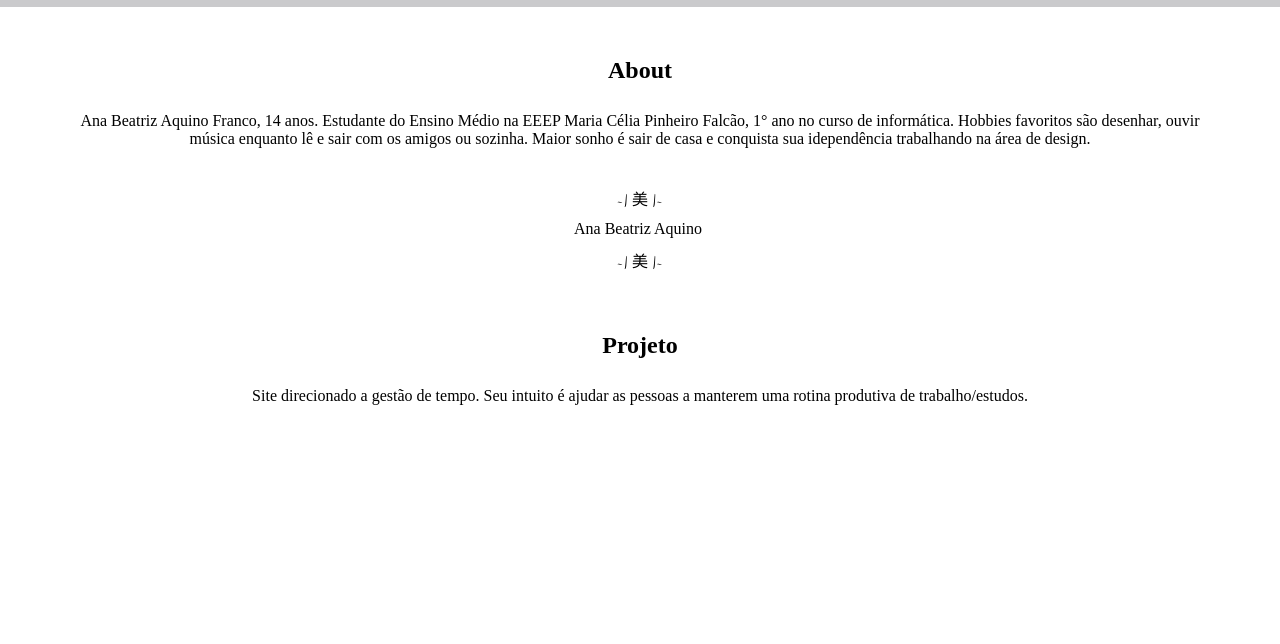
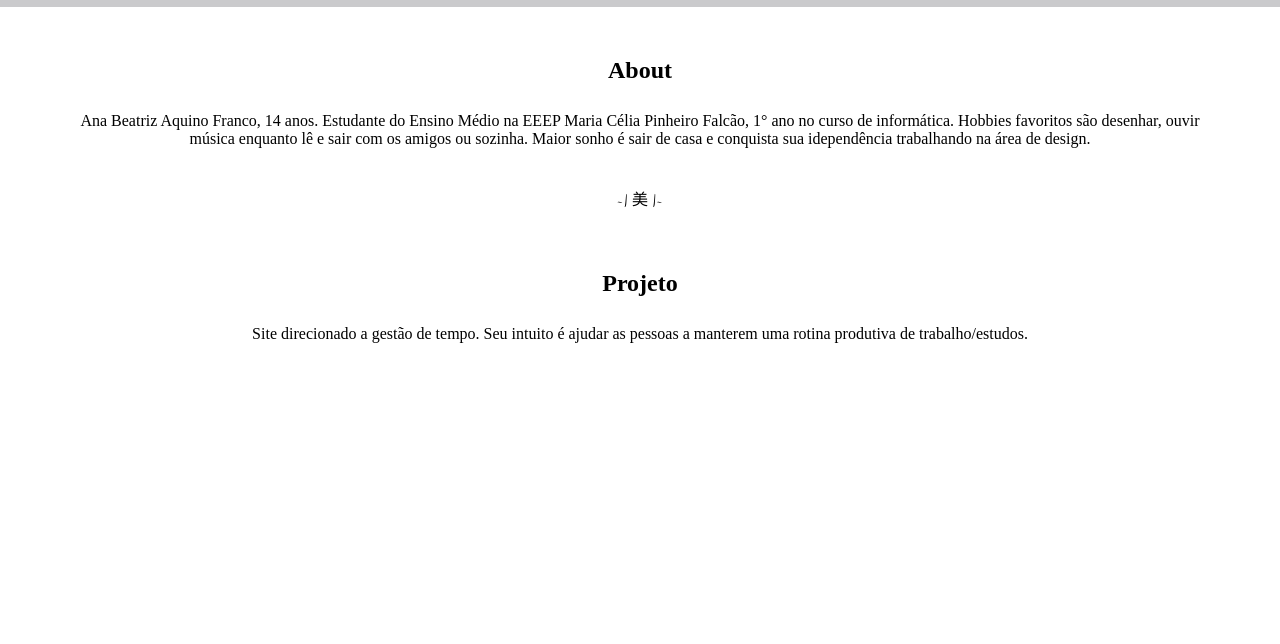
Before and after one commit to IdiotPotato/prova, a plain HTML site: page index.html in a window 1280 px wide. Shown: the part 645-1289 px from the top of the page. Drawn offline with Linux system fonts and the light colour scheme; a web font is replaced by a local one.

Commit message:
Pequenas mudanças no About e More

```diff
--- a/css/style.css
+++ b/css/style.css
@@ -73,7 +73,7 @@ header nav ul li {
 
  #lk_about{
  	width: 90%;
-  height: 115vh;
+  height: 80vh;
  	display: flex;
   flex-direction: column;
  }
--- a/index.html
+++ b/index.html
@@ -40,14 +40,6 @@
       </p>
       <br/>
       <p>~| 美 |~</p>
-    </div>
-
-    <div>
-      <div>
-        <span>Ana Beatriz Aquino</span>
-        <img src="">
-        <p>~| 美 |~</p>
-      </div>
     </div>
 
     <div>
@@ -117,7 +109,7 @@
       <p class="text">
         Instagram: mr.sandman_xd <i class="fa fa-instagram"></i>
         <br/>
-        Telephone: <i class="fa fa-phone-alt"></i>
+        Telephone: (84)994786352
         <br/>
         Email: idiotpotato04@gmail.com <i class="fa fa-envelope"></i>
       </p>
```
